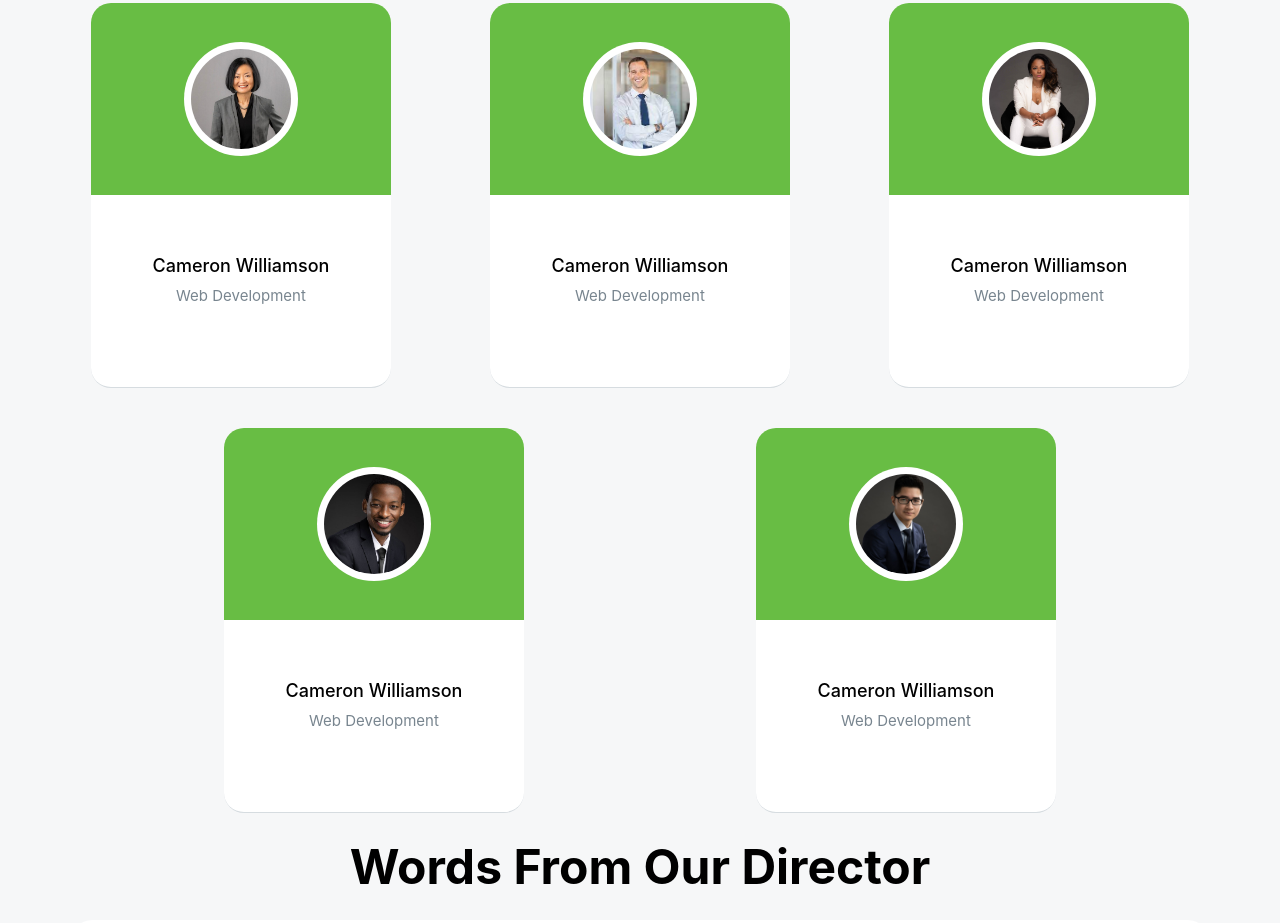
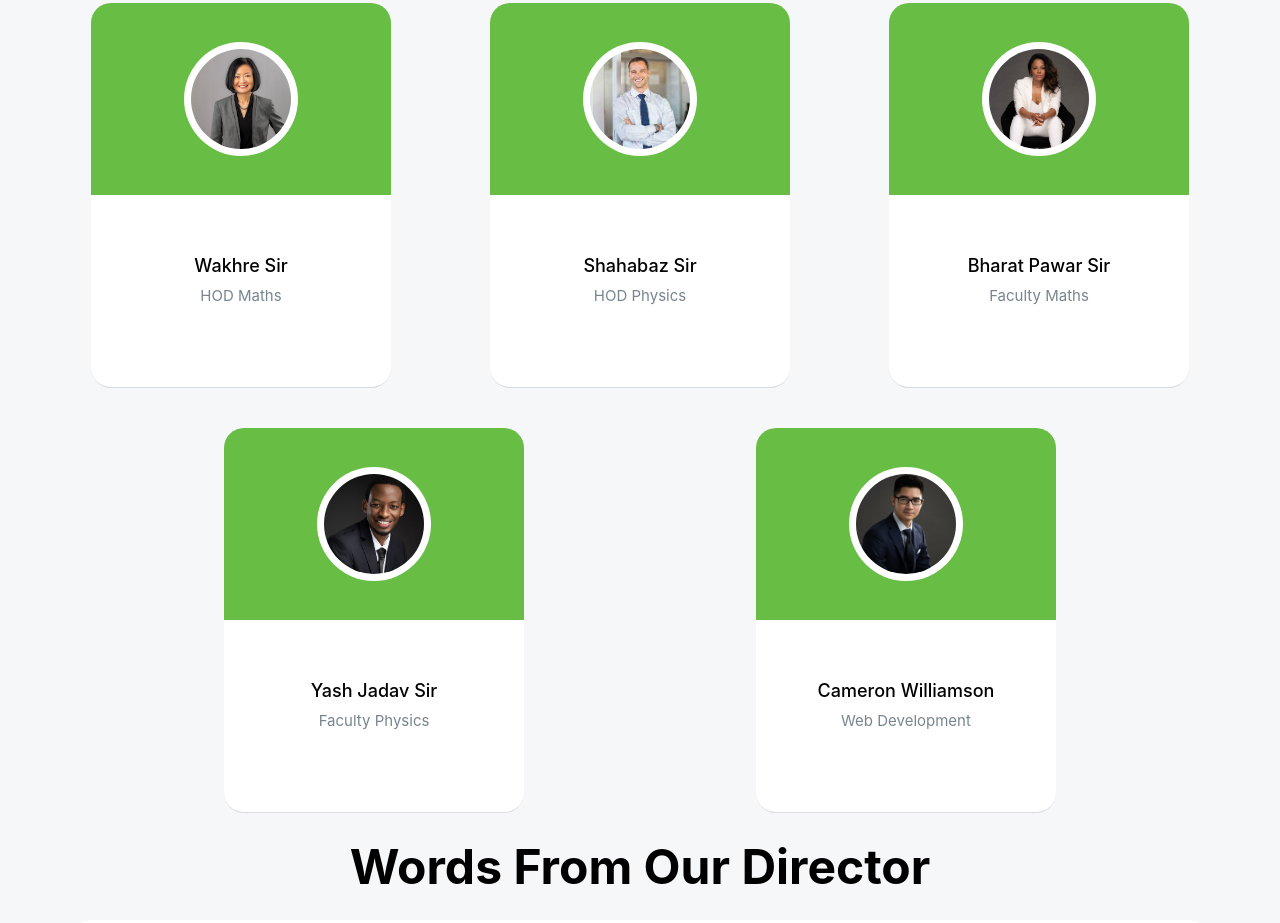
Before and after one commit to Rudrashish-Das/symbiosis-html, a plain HTML site: page index.html in a window 1280 px wide. Shown: the part 1461-2384 px from the top of the page. Drawn offline with nearby package versions, Linux system fonts and the light colour scheme.

Commit message:
Add files via upload

```diff
--- a/index.html
+++ b/index.html
@@ -82,11 +82,11 @@
         </div>
 
         <div class="highlights">
+            <img src="./assets/favicon.png" class="prevent-select">
             <div class="highlights-text right">
                 <h2>Structured And Targeted Study Material</h2>
                 <p>Explore the art of concept with our structured material with intelligent question tackling and problem solving skills.</p>
             </div>
-            <img src="./assets/favicon.png" class="prevent-select">
         </div>
 
         <div class="highlights ending-highlight">
@@ -105,20 +105,20 @@
         <div class="card">
             <div class="card__img"><div class="card-banner"></div></div>
             <div class="card__avatar prevent-select"><img src="./assets/teach1.jpg"></div>
-            <div class="card__title">Cameron Williamson</div>
-            <div class="card__subtitle">Web Development</div>
+            <div class="card__title">Wakhre Sir</div>
+            <div class="card__subtitle">HOD Maths</div>
         </div>
         <div class="card">
             <div class="card__img"><div class="card-banner"></div></div>
             <div class="card__avatar prevent-select"><img src="./assets/teach2.jpg"></div>
-            <div class="card__title">Cameron Williamson</div>
-            <div class="card__subtitle">Web Development</div>
+            <div class="card__title">Shahabaz Sir</div>
+            <div class="card__subtitle">HOD Physics</div>
         </div>
         <div class="card">
             <div class="card__img"><div class="card-banner"></div></div>
             <div class="card__avatar prevent-select"><img src="./assets/teach3.jpg"></div>
-            <div class="card__title">Cameron Williamson</div>
-            <div class="card__subtitle">Web Development</div>
+            <div class="card__title">Bharat Pawar Sir</div>
+            <div class="card__subtitle">Faculty Maths</div>
             <!-- <div class="card__wrapper">
                 <button class="card__btn">Button</button>
                 <button class="card__btn card__btn-solid">Button</button>
@@ -127,8 +127,8 @@
         <div class="card">
             <div class="card__img"><div class="card-banner"></div></div>
             <div class="card__avatar prevent-select"><img src="./assets/teach4.jpg"></div>
-            <div class="card__title">Cameron Williamson</div>
-            <div class="card__subtitle">Web Development</div>
+            <div class="card__title">Yash Jadav Sir</div>
+            <div class="card__subtitle">Faculty Physics</div>
         </div>
         <div class="card">
             <div class="card__img"><div class="card-banner"></div></div>
```
